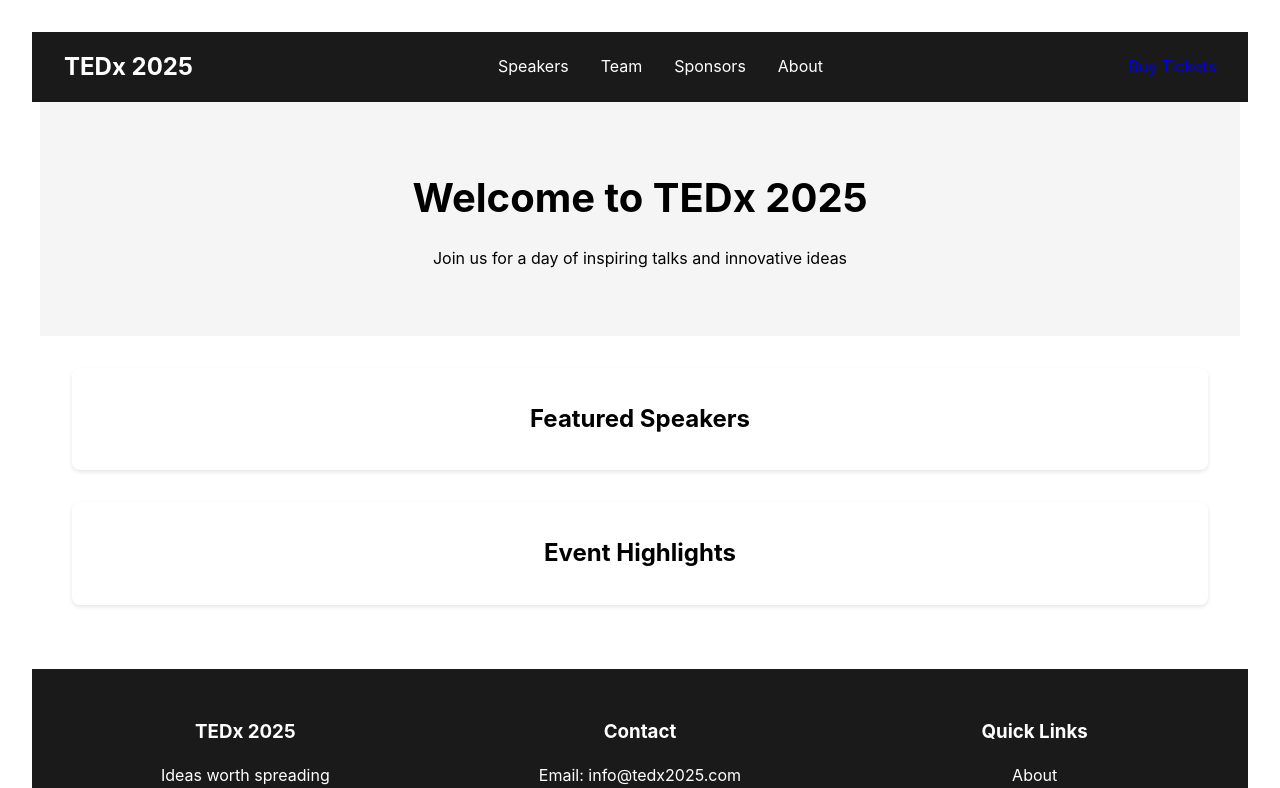
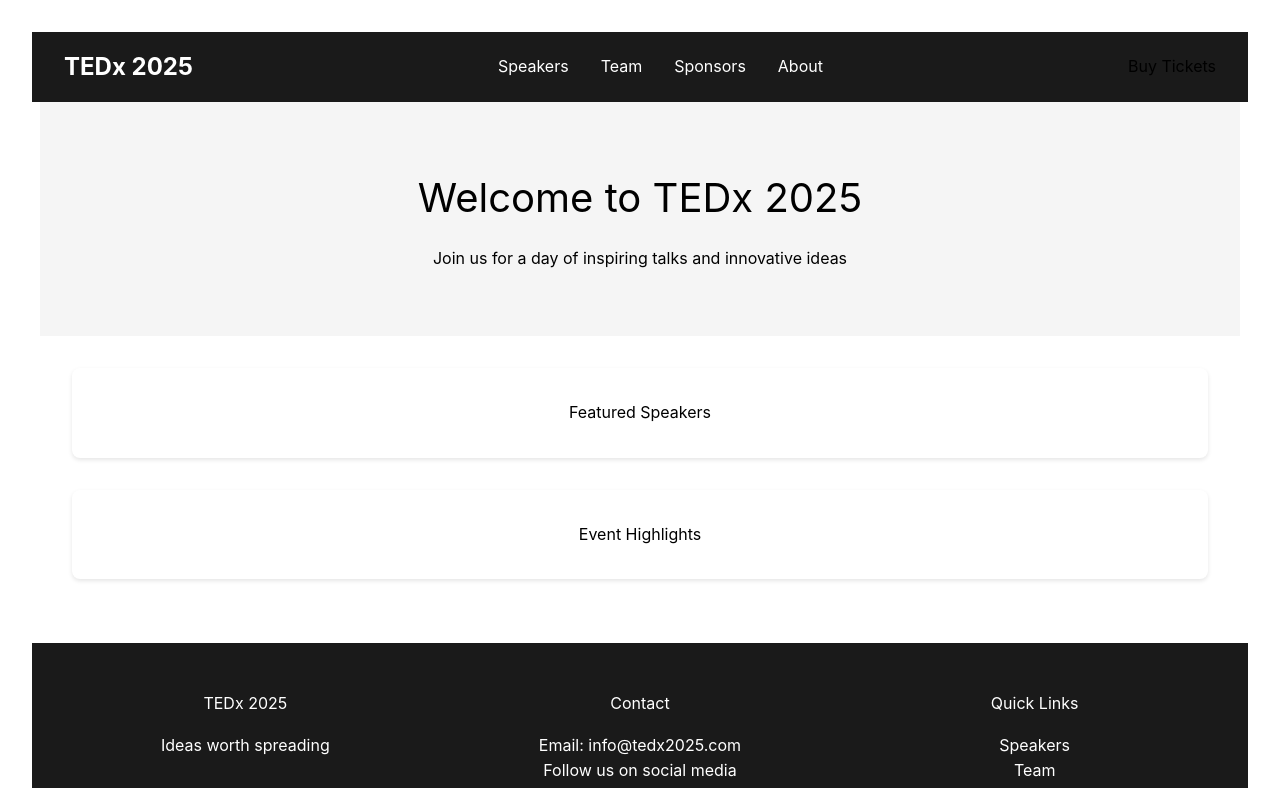
Before and after one commit to tedx-uofw/tedx-website-2025, a React (Vite) app: page / in a window 1280 px wide. Shown: the top 788 px of the page. Built offline with nearby package versions, Linux system fonts and the light colour scheme.

Commit message:
modified:   README.md 	modified:   package-lock.json 	modified:   package.json 	new file:   postcss.config.js 	modified:   src/components/Footer.jsx 	modified:   src/index.css 	new file:   tailwind.config.js

```diff
--- a/package.json
+++ b/package.json
@@ -19,13 +19,13 @@
     "@types/react": "^18.2.43",
     "@types/react-dom": "^18.2.17",
     "@vitejs/plugin-react": "^4.2.1",
-    "autoprefixer": "^10.4.20",
+    "autoprefixer": "^10.4.17",
     "eslint": "^8.55.0",
     "eslint-plugin-react": "^7.33.2",
     "eslint-plugin-react-hooks": "^4.6.0",
     "eslint-plugin-react-refresh": "^0.4.5",
-    "postcss": "^8.5.1",
-    "tailwindcss": "^4.0.1",
+    "postcss": "^8.4.35",
+    "tailwindcss": "^3.4.1",
     "vite": "^5.0.8"
   },
   "eslintConfig": {
--- /dev/null
+++ b/postcss.config.js
@@ -0,0 +1,6 @@
+export default {
+  plugins: {
+    tailwindcss: {},
+    autoprefixer: {},
+  },
+}
--- a/src/components/Footer.jsx
+++ b/src/components/Footer.jsx
@@ -14,9 +14,10 @@
         <div className="footer-section">
           <h3>Quick Links</h3>
           <ul>
+            <li><a href="/speakers">Speakers</a></li>
+            <li><a href="/team">Team</a></li>
+            <li><a href="/sponsors">Sponsors</a></li>
             <li><a href="/about">About</a></li>
-            <li><a href="/speakers">Speakers</a></li>
-            <li><a href="/schedule">Schedule</a></li>
           </ul>
         </div>
       </div>
--- a/src/index.css
+++ b/src/index.css
@@ -1,3 +1,25 @@
+@tailwind base;
+@tailwind components;
+@tailwind utilities;
+
+@layer base {
+  html {
+    font-family: Inter, system-ui, sans-serif;
+  }
+}
+
+@layer components {
+  .btn {
+    @apply px-4 py-2 rounded-lg transition-colors duration-200;
+  }
+  .btn-primary {
+    @apply bg-ted-red text-white hover:bg-red-700;
+  }
+  .container {
+    @apply max-w-7xl mx-auto px-4 sm:px-6 lg:px-8;
+  }
+}
+
 body {
   margin: 0;
   font-family: -apple-system, BlinkMacSystemFont, 'Segoe UI', 'Roboto', 'Oxygen',
--- /dev/null
+++ b/tailwind.config.js
@@ -0,0 +1,19 @@
+/** @type {import('tailwindcss').Config} */
+export default {
+  content: [
+    "./index.html",
+    "./src/**/*.{js,ts,jsx,tsx}",
+  ],
+  theme: {
+    extend: {
+      colors: {
+        'ted-red': '#e62b1e',
+        'dark': '#1a1a1a',
+      },
+      fontFamily: {
+        sans: ['Inter', 'system-ui', 'sans-serif'],
+      },
+    },
+  },
+  plugins: [],
+}
```
Also changed, not shown: 2 other files (tests, documents, lock files or other folders).
